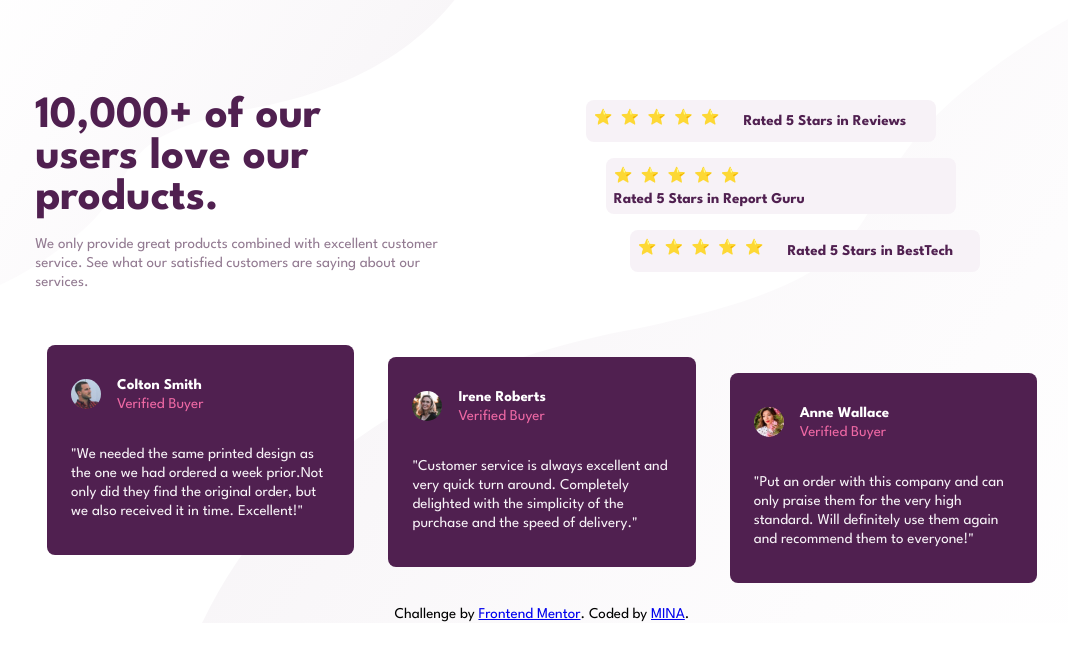
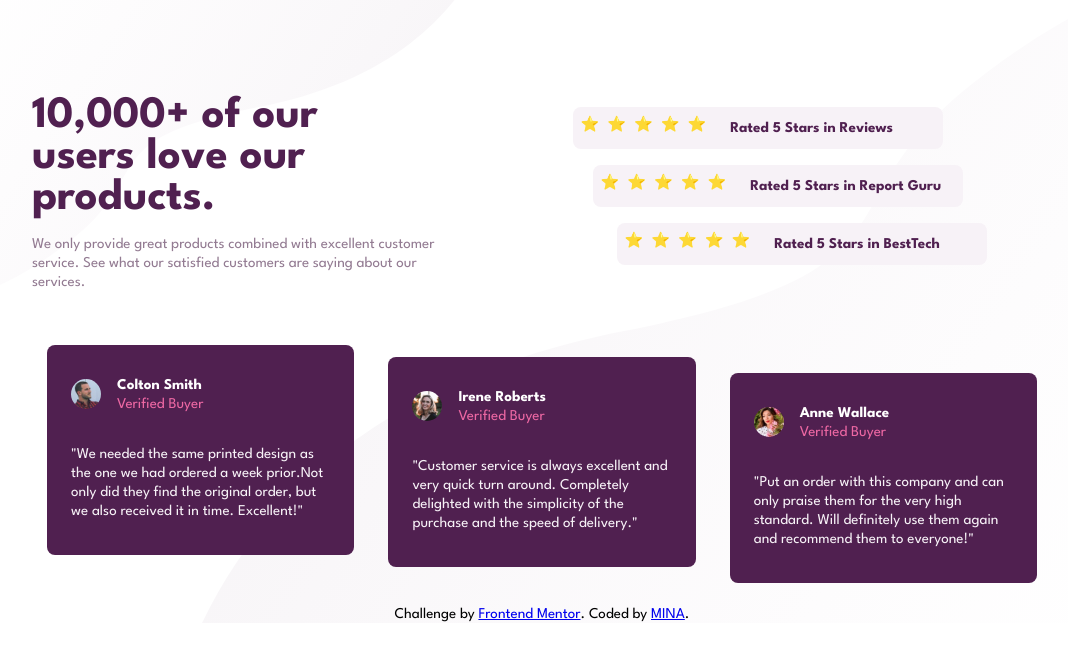
Before and after one commit to Minasuh/social-proof-section-master, a plain HTML site: page index.html in a window 1280 px wide. Shown: the whole page, without its empty margins (98-1166 px from the left). Drawn offline with Linux system fonts and the light colour scheme.

Commit message:
Add files via upload

```diff
--- a/style.css
+++ b/style.css
@@ -142,12 +142,12 @@ body {
     }
 
     .rating {
-        width: 45vw;
+        width: 46vw;
     }
 
     .rating__box {
         justify-content: start;
-        width: 350px;
+        max-width: 370px;
     }
 
     .rating__box--desktop2 {
```
